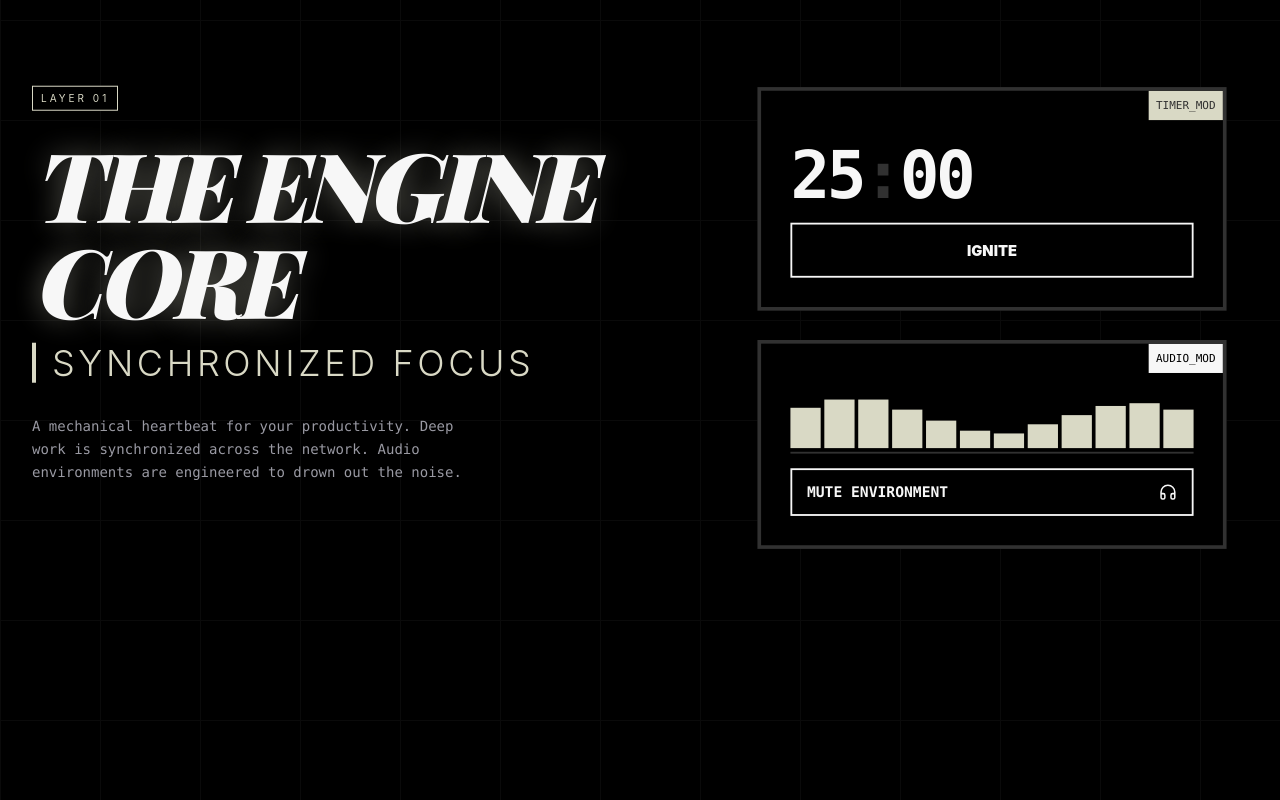
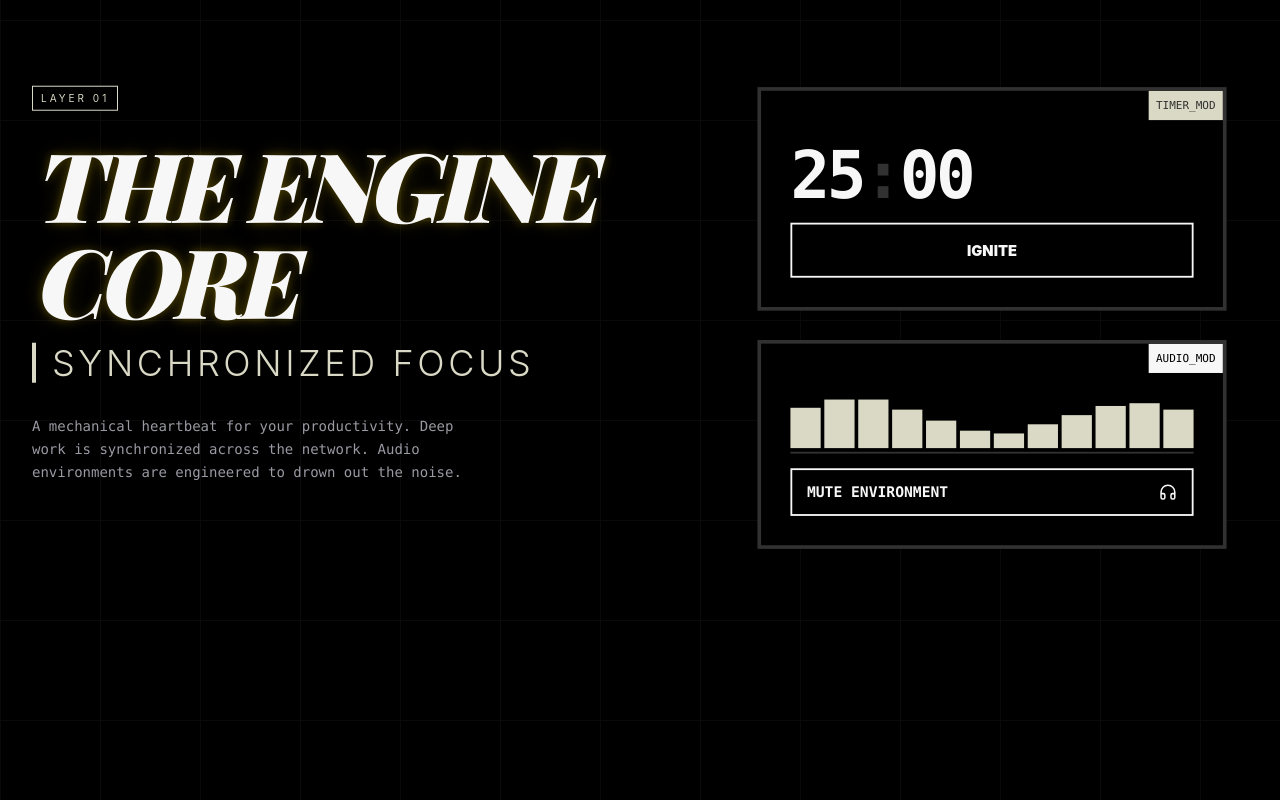
Before and after one commit to Mohammedsami001/Sessions, a Next.js app: page / in a window 1280 px wide. Shown: the part 1080-1880 px from the top of the page. Built offline with nearby package versions, Linux system fonts and the light colour scheme; no server answers; a web font is replaced by a local one.

Commit message:
style: adjust text glow to true yellowish golden

```diff
--- a/src/app/globals.css
+++ b/src/app/globals.css
@@ -90,7 +90,7 @@
 }
 
 .text-glow-gold {
-  text-shadow: 0 0 30px rgba(225, 224, 204, 0.4);
+  text-shadow: 0 0 10px rgba(255, 215, 0, 0.3), 0 0 25px rgba(255, 215, 0, 0.15);
 }
 
 body {
```
